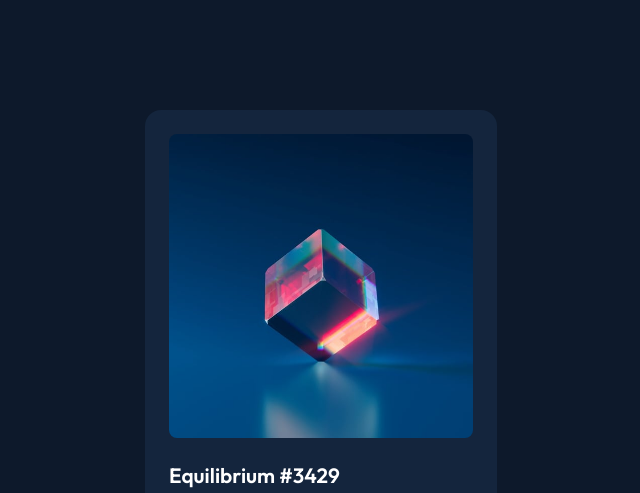
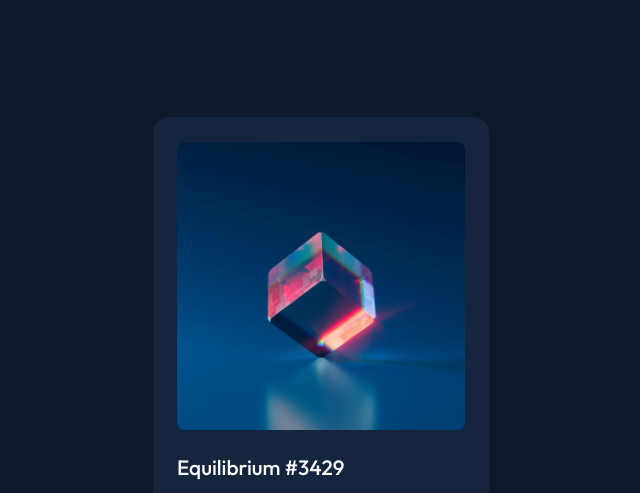
Before and after one commit to MARYAMTEE/NFT-preview-card, a plain HTML site: page index.html in a window 1280 px wide. Shown: the top 493 px of the page, without its empty margins (319-959 px from the left). Drawn offline with Linux system fonts and the light colour scheme.

Commit message:
update changes

```diff
--- a/style.css
+++ b/style.css
@@ -33,8 +33,8 @@
 
  .card{
     background-color: var(--blue-900);
-    width: 22rem;
-    padding: 1.5rem;
+    width: 21rem;
+    padding: 1.6rem 1.5rem;
     border-radius: 1rem;
     overflow: hidden;
  }
@@ -63,8 +63,8 @@
  }
 
  .card__img{
-    width: 19rem;
-    height: 19rem;
+    width: 18rem;
+    height: 18rem;
     border-radius: 0.5rem;
     display: block;
     z-index: 1;
@@ -72,7 +72,7 @@
 
  .card__title{
     color: var(--white);
-    font-weight: 600;
+    font-weight: 500;
     margin: 1.5rem 0 1rem;
     cursor: pointer;
     font-size: 1.3rem;
```
